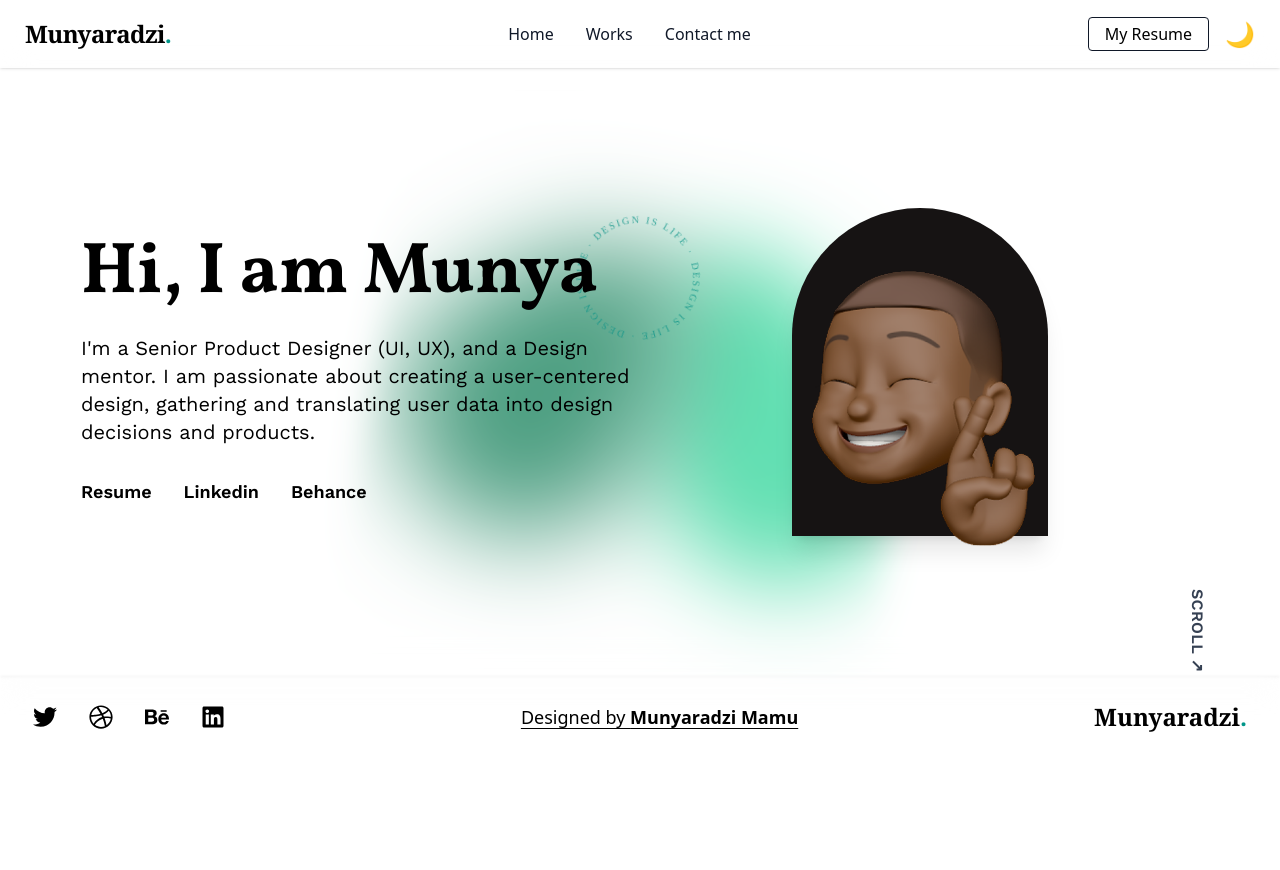
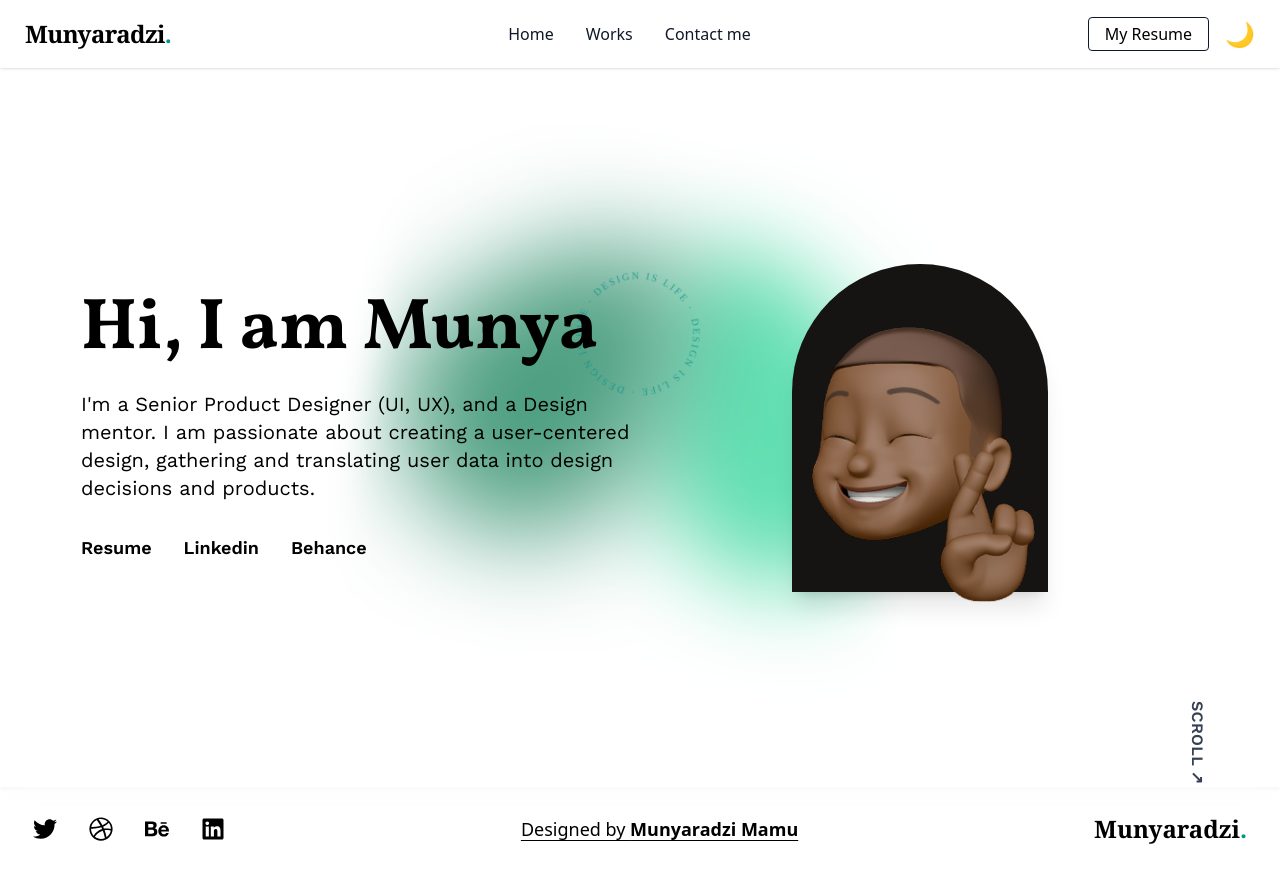
Before and after one commit to VincentMugondora/kayden-portfolio, a React (Vite) app: page / in a window 1280 px wide. Before the commit the page ends 800 px from the top, so only its background shows below. Built offline with nearby package versions, Linux system fonts and the light colour scheme.

Commit message:
Update Home and Works components: increase height of Home section to 90vh and adjust background color handling in Works component for improved dark mode support and visual consistency.

```diff
--- a/src/pages/Home.jsx
+++ b/src/pages/Home.jsx
@@ -17,7 +17,7 @@ const CircularText = () => (
 
 const Home = () => {
   return (
-    <section className="min-h-[76vh] text-black font-poppins flex flex-col justify-center px-4 md:px-20 lg:flex-row relative overflow-x-hidden bg-white/30 backdrop-blur-lg border border-white/40 shadow">
+    <section className="min-h-[90vh] text-black font-poppins flex flex-col justify-center px-4 md:px-20 lg:flex-row relative overflow-x-hidden bg-white/30 backdrop-blur-lg border border-white/40 shadow">
       {/* Left Content */}
       <div className="flex-1 flex flex-col justify-center py-16 md:py-24 z-10 dark:py-20">
         <div className="relative w-fit mx-auto lg:mx-0 mb-4 flex items-center justify-center dark:mb-6" style={{minWidth: 'max-content'}}>
--- a/src/pages/Works.jsx
+++ b/src/pages/Works.jsx
@@ -9,9 +9,9 @@ export default function Portfolio() {
   };
 
   return (
-    <div className={`min-h-screen transition-colors duration-300 bg-white/30 backdrop-blur-lg border border-white/40 shadow ${
-      darkMode ? 'text-white' : 'text-gray-900'
-    }`}>
+    <div className={`min-h-screen transition-colors duration-300 ${
+      darkMode ? 'bg-black/70 text-white' : 'bg-white/30 text-gray-900'
+    } backdrop-blur-lg border border-white/40 shadow`}>
       {/* Navigation */}
       {/* <nav className="flex justify-between items-center px-8 py-6">
         <div className="text-2xl font-bold">
```
